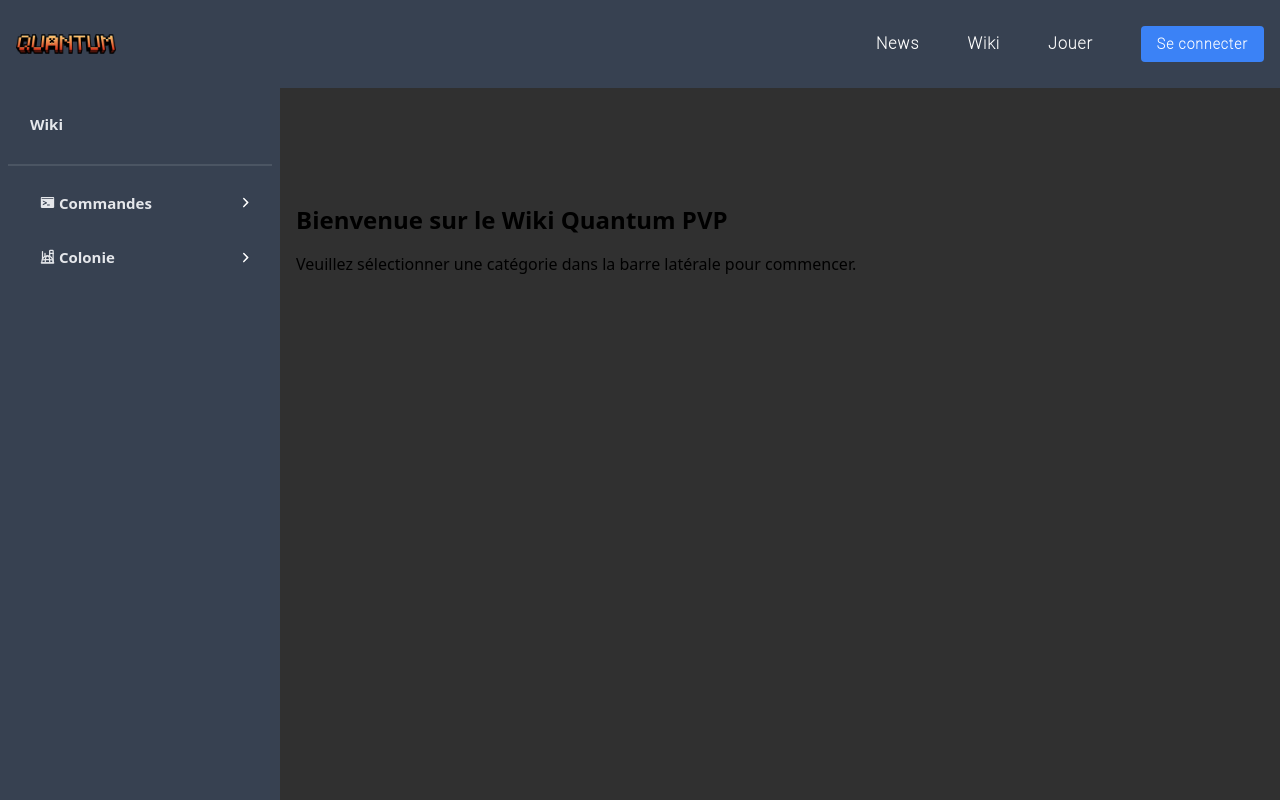
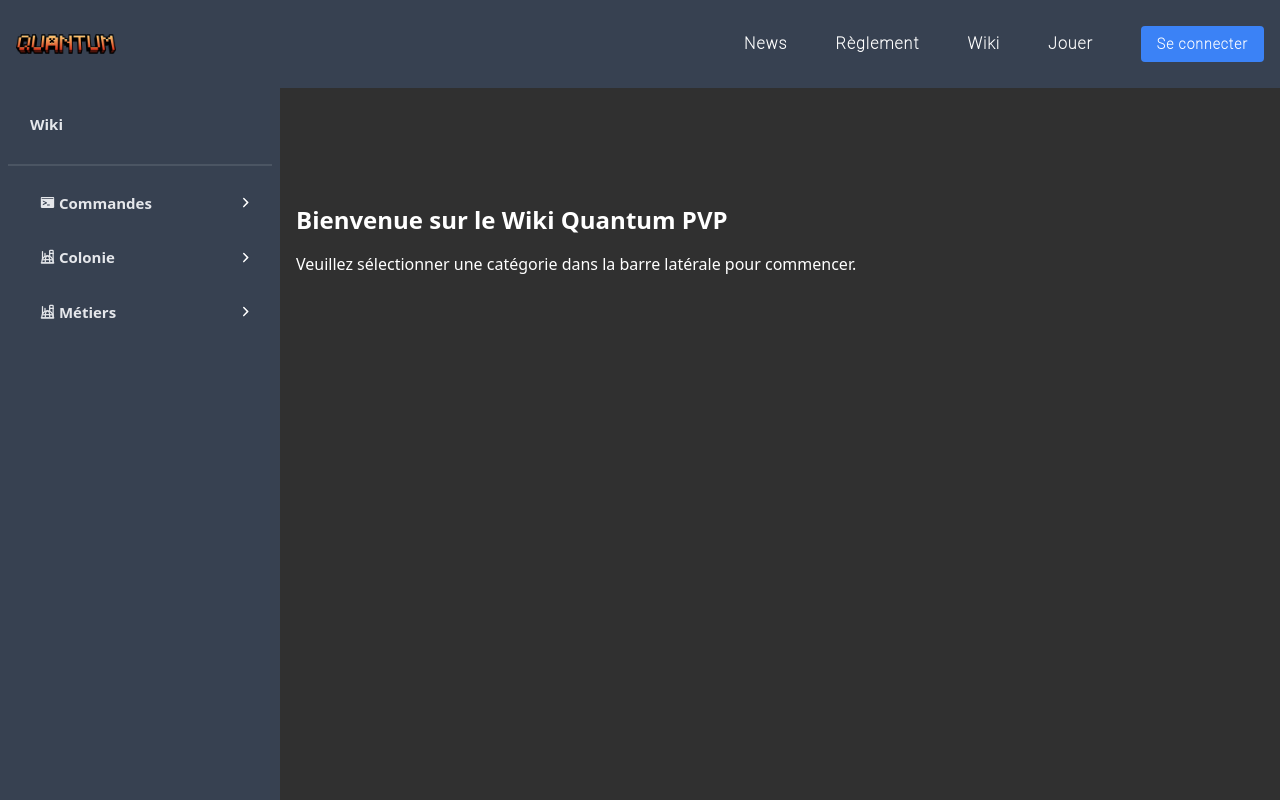
Before and after one commit to rubenalkapov/quantum_mc, a Symfony app: template templates/wiki/index.html.twig in a window 1280 px wide. Run offline with Twig, Linux system fonts and the light colour scheme; the template is opened without the code that fills it, so the values that code supplies are empty; style sheets or scripts are compiled from the project's sources; some libraries are stand-ins or nearby versions.

Commit message:
Création de la page du règlement

```diff
--- a/src/Controller/HomeController.php
+++ b/src/Controller/HomeController.php
@@ -26,4 +26,10 @@ class HomeController extends AbstractController
     {
         return $this->render('play/play.html.twig');
     }
+
+    #[Route('/reglement', name: 'reglement')]
+    public function reglement(): Response
+    {
+        return $this->render('reglement/reglement.html.twig');
+    }
 }
--- a/templates/base.html.twig
+++ b/templates/base.html.twig
@@ -1,5 +1,5 @@
 <!DOCTYPE html>
-<html>
+<html lang="fr">
     <head>
         <meta charset="UTF-8">
         <title>{% block title %}Welcome!{% endblock %}</title>
@@ -40,6 +40,10 @@
                         <span class="absolute left-0 bottom-0 h-0.5 bg-white opacity-0 group-hover:opacity-100 group-hover:w-full transition-all duration-300"></span>
                     </li>
                     <li class="relative group flex items-center">
+                        <a href="/reglement" class="text-white hover:text-gray-400">Règlement</a>
+                        <span class="absolute left-0 bottom-0 h-0.5 bg-white opacity-0 group-hover:opacity-100 group-hover:w-full transition-all duration-300"></span>
+                    </li>
+                    <li class="relative group flex items-center">
                         <a href="/wiki" class="text-white hover:text-gray-400">Wiki</a>
                         <span class="absolute left-0 bottom-0 h-0.5 bg-white opacity-0 group-hover:opacity-100 group-hover:w-full transition-all duration-300"></span>
                     </li>
--- /dev/null
+++ b/templates/reglement/reglement.html.twig
@@ -0,0 +1,3 @@
+{% extends 'base.html.twig' %}
+
+{% block title %}Quantum PVP | Règlement{% endblock %}
--- a/templates/wiki/index.html.twig
+++ b/templates/wiki/index.html.twig
@@ -60,6 +60,30 @@
                     Sécurité
                 </h1>
             </div>
+
+            {# Third Submenu #}
+            <div class="p-2.5 mt-3 flex items-center rounded-md px-4 duration-300 cursor-pointer hover:bg-gray-400 text-white" onclick="dropdown('submenu3', 'arrow3')">
+                <div class="flex justify-between w-full items-center">
+                    <span class="text-[15px] ml-4 text-gray-200 font-bold">
+                        <svg xmlns="http://www.w3.org/2000/svg" class="inline mb-1" width="1em" height="1em" viewBox="0 0 48 48"><g fill="none" stroke="currentColor" stroke-width="4"><path stroke-linejoin="round" d="M42 43V6a2 2 0 0 0-2-2h-7a2 2 0 0 0-2 2v18"/><path d="M24 22c-9.941 0-18 8.059-18 18v4h36v-4c0-9.941-8.059-18-18-18Z"/><path stroke-linecap="round" d="M8 31V8m8 16V14"/><path stroke-linecap="round" stroke-linejoin="round" d="M31 14h11"/><path d="M17 42v-3c0-9.389 3.134-17 7-17s7 7.611 7 17v3"/><path stroke-linecap="round" stroke-linejoin="round" d="M4 44h40"/><path d="M7 35s10.35-1 17-1s17 1 17 1"/></g></svg>
+                        Métiers
+                    </span>
+                    <span class="text-sm -rotate-90" id="arrow3">
+                        <svg xmlns="http://www.w3.org/2000/svg" class="transform transition-transform duration-300 font-bold" width="1.5em" height="1.5em" viewBox="0 0 20 20"><path fill="currentColor" d="M13.418 7.859a.695.695 0 0 1 .978 0a.68.68 0 0 1 0 .969l-3.908 3.83a.697.697 0 0 1-.979 0l-3.908-3.83a.68.68 0 0 1 0-.969a.695.695 0 0 1 .978 0L10 11z"/></svg>
+                    </span>
+                </div>
+            </div>
+            <div class="text-left text-sm mt-2 w-4/5 mx-auto text-gray-200 font-bold hidden" id="submenu3">
+                <h1 class="cursor-pointer p-2 hover:bg-gray-400 rounded-md mt-1" onclick="showContent('general')">
+                    Général
+                </h1>
+                <h1 class="cursor-pointer p-2 hover:bg-gray-400 rounded-md mt-1" onclick="showContent('account')">
+                    Compte
+                </h1>
+                <h1 class="cursor-pointer p-2 hover:bg-gray-400 rounded-md mt-1" onclick="showContent('security')">
+                    Sécurité
+                </h1>
+            </div>
         </div>
 
         <!-- Button to toggle sidebar -->
@@ -72,8 +96,8 @@
         <!-- Main content -->
         <div class="flex-1 lg:ml-[280px] transition-all duration-300 ease-in-out p-4" id="main-content">
             <div id="content-default" class="content">
-                <h2 class="text-2xl font-bold mb-4">Bienvenue sur le Wiki Quantum PVP</h2>
-                <p>Veuillez sélectionner une catégorie dans la barre latérale pour commencer.</p>
+                <h2 class="text-2xl text-white font-bold mb-4">Bienvenue sur le Wiki Quantum PVP</h2>
+                <p class="text-white">Veuillez sélectionner une catégorie dans la barre latérale pour commencer.</p>
             </div>
             <div id="content-social" class="content hidden">
                 <h2 class="text-2xl font-bold mb-4">Social</h2>
```
